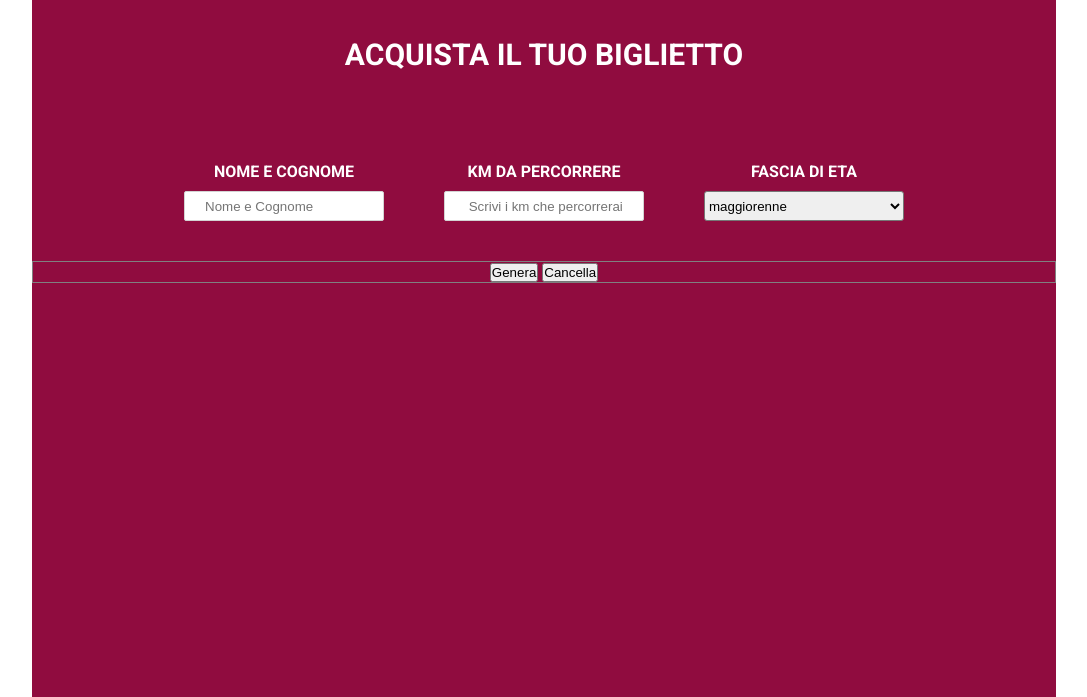
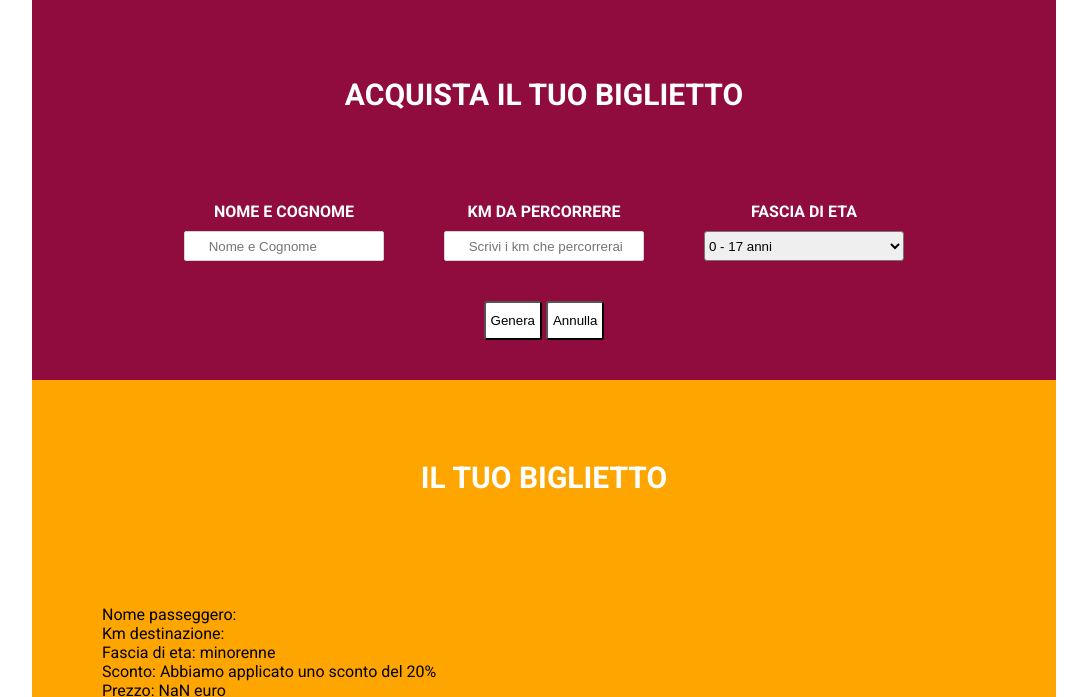
Before and after one commit to denniolimpio/js-biglietto-treno-form, a plain HTML site: page index.html in a window 1280 px wide. Both pictures are taken after a click on the button "Genera". Shown: the part 103-800 px from the top of the page, without its empty margins (96-1183 px from the left). Drawn offline with Linux system fonts and the light colour scheme.

Commit message:
Consegna Esercizio

```diff
--- a/css/style.css
+++ b/css/style.css
@@ -10,10 +10,17 @@
   margin: auto;
   background-color: #900C3F;
 }
-/* .bg-red {
-background-color: red;
+.bg-primary {
+  background-color: #900C3F;
+}
+.bg-secondary {
+  background-color: orange;
+}
+.section {
+  padding: 40px 0;
+}
 
-} */
+
 /* regole generali */
 body {
   font-family: 'Roboto', sans-serif;
@@ -39,12 +46,28 @@ select {
   width: 200px;
 }
 
+button {
+    padding: 10px 5px;
+    background-color: white;
+    border-radius: 3px;
+}
+
 /* debug */
 /* classi comuni */
 .menu li {
   display: inline-block;
   padding: 0 20px;
 }
+
+.hidden {
+  display: none;
+}
+.show {
+  display: block;
+}
+
+
+
 
 /* menu navigazione */
 header .navigation {
@@ -78,9 +101,8 @@ header .navigation {
 
 }
 .form-passeggero {
-  height: 800px;
 }
-.form-passeggero .titolo {
+.titolo {
   text-align: center;
   color: #fff;
   font-size: 20px;
@@ -112,11 +134,17 @@ header .navigation {
 
 }
 
-.button {
+/* sezione ticket */
+.content {
+  margin:  50px;
+  padding: 20px;
+}
+.btn-generate {
   text-align: center;
-  border: 1px solid grey;
+}
 
-}
+
+
 
 /* mediaq */
 @media all and (max-width: 767px) {
--- a/index.html
+++ b/index.html
@@ -52,7 +52,7 @@
     <!-- inizio main -->
     <main>
       <!-- inizio sezione form -->
-      <section id="form-passeggero" class="form-passeggero">
+      <section id="form-passeggero" class="form-passeggero bg-primary section">
         <!-- titolo -->
         <div class="titolo">
           <h2> Acquista il tuo biglietto</h2>
@@ -62,7 +62,7 @@
 
           <div class="box-input">
             <label> Nome e cognome</label>
-            <input id="form-nome" type="text" placeholder="Nome e Cognome">
+            <input id="form-nome" type="text" placeholder=" Nome e Cognome">
           </div>
 
           <div class="box-input">
@@ -73,26 +73,67 @@
           <div class="box-input">
             <label>fascia di eta</label>
             <select id="form-eta">
-              <option value="mag">maggiorenne</option>
-              <option value="min">minorenne</option>
-              <option value="over"> over 65</option>
+              <option value="minorenne"> 0 - 17 anni</option>
+              <option value="maggiorenne"> 18 - 65 anni</option>
+              <option value="over 65"> > Maggiore di65 anni </option>
             </select>
           </div>
 
         </div>
 
-        <div class="button">
+        <div class="btn-generate">
           <button id="form-genera"> Genera</button>
-          <button id="form-cancella"> Cancella</button>
+          <button id="form-annulla"> Annulla</button>
         </div>
         <!-- section form -->
       </section>
 
 
       <!-- inizio sezione ticket -->
-      <!-- <section>
-        <h2></h2>
-      </section> -->
+      <section id="ticket" class="ticket bg-secondary section hidden" >
+        <div class="titolo">
+          <h2> Il Tuo biglietto</h2>
+        </div>
+        <div class="content">
+          <p>
+            Nome passeggero:
+            <span id="ticket-nome"> </span>
+          </p>
+
+          <p> Km destinazione:
+              <span id="ticket-km"></span>
+          </p>
+
+
+          <p> Fascia di eta:
+            <span id="ticket-eta"></span>
+          </p>
+
+          <p>
+            Sconto:
+            <span id="ticket-sconto"></span>
+           </p>
+
+
+
+          <p>
+            Prezzo:
+            <span id="ticket-prezzo"></span>
+           </p>
+
+          <p>
+             Carrozza:
+           <span id="ticket-carrozza"></span>
+         </p>
+
+          <p>
+            Number ticket:
+            <span id="ticket-number"></span>
+           </p>
+
+
+        </div>
+      </section>
     </main>
 
 
--- a/js/script.js
+++ b/js/script.js
@@ -1,3 +1,97 @@
+// dichiaro le variabili input
+
+// FORM
 var nomePasseggero = document.getElementById('form-nome');
-var kmPasseggero = document.getElementById ('form-km');
+var kmDistance = document.getElementById ('form-km');
 var etaPasseggero = document.getElementById ('form-eta');
+//bottoni
+var buttonGenera = document.getElementById ('form-genera');
+var buttonAnnulla = document.getElementById('form-annulla');
+// TICKET
+var nomeTicket = document.getElementById ('ticket-nome');
+var distanceTicket = document.getElementById ('ticket-km');
+var etaTicket = document.getElementById ( 'ticket-eta');
+var prezzoTicket = document.getElementById ('ticket-prezzo');
+var numeroCarrozza = document.getElementById ( 'ticket-carrozza');
+var numeroTicket = document.getElementById ('ticket-number');
+var scontoTicket = document.getElementById ('ticket-sconto');
+
+
+//  altre variabili
+var kmDistanceValue;
+var etaPasseggeroValue;
+var nomePasseggeroValue;
+
+// LAYOUT
+var showticket = document.getElementById('ticket');
+// funzioni - genera
+// quando clicco su genera deve succere qualcosa
+  buttonGenera.addEventListener( 'click', function()
+  {
+    showticket.className = showticket.classList + ' show';
+    nomePasseggeroValue = nomePasseggero.value;
+    kmDistanceValue = parseInt(kmDistance.value);
+    etaPasseggeroValue = etaPasseggero.value;
+
+      //calcolo prezzo
+
+    var prezzo = kmDistanceValue * 0.21;
+    sconto = 'Prezzo Standard';
+    console.log( prezzo);
+
+
+    if ( etaPasseggeroValue == 'minorenne') {
+        prezzo = prezzo - ( prezzo * 20 / 100);
+        console.log ( prezzo.toFixed(2) );
+        sconto = 'Abbiamo applicato uno sconto del 20%';
+
+
+
+      }  else if (etaPasseggeroValue == 'over 65'){
+
+        prezzo = prezzo - (prezzo * 40 / 100);
+        console.log ( prezzo.toFixed(2) );
+        sconto = 'Abbiamo applicato uno sconto del 40%';
+
+
+      }
+
+
+
+
+
+    //compilazione biglietti
+    nomeTicket.innerHTML = nomePasseggero.value;
+    distanceTicket.innerHTML = kmDistance.value;
+    etaTicket.innerHTML = etaPasseggero.value;
+    prezzoTicket.innerHTML = prezzo.toFixed(2) + ' euro';
+    numeroCarrozza.innerHTML = Math.floor((Math.random() * 10) + 1);
+    numeroTicket.innerHTML = Math.random().toFixed(3);
+    scontoTicket.innerHTML = sconto;
+
+
+
+})
+// funzioni - annulla
+
+buttonAnnulla.addEventListener( 'click', function (){
+
+  showticket.className = showticket.classList + (' hidden');
+
+  // annullo nome
+  nomePasseggero.value = '';
+  nomeTicket.innerHTML = '';
+  // annullo km
+  kmDistance.value = '';
+  distanceTicket.innerHTML = '';
+  // annullo fascia di eta
+  etaPasseggero.value = 'maggiorenne';
+  etaTicket.innerHTML = '';
+
+  numeroCarrozza.innerHTML = '';
+  numeroTicket.innerHTML = '';
+  scontoTicket.innerHTML = '';
+
+
+
+})
```
Also changed, not shown: img/index.jpg (added).
